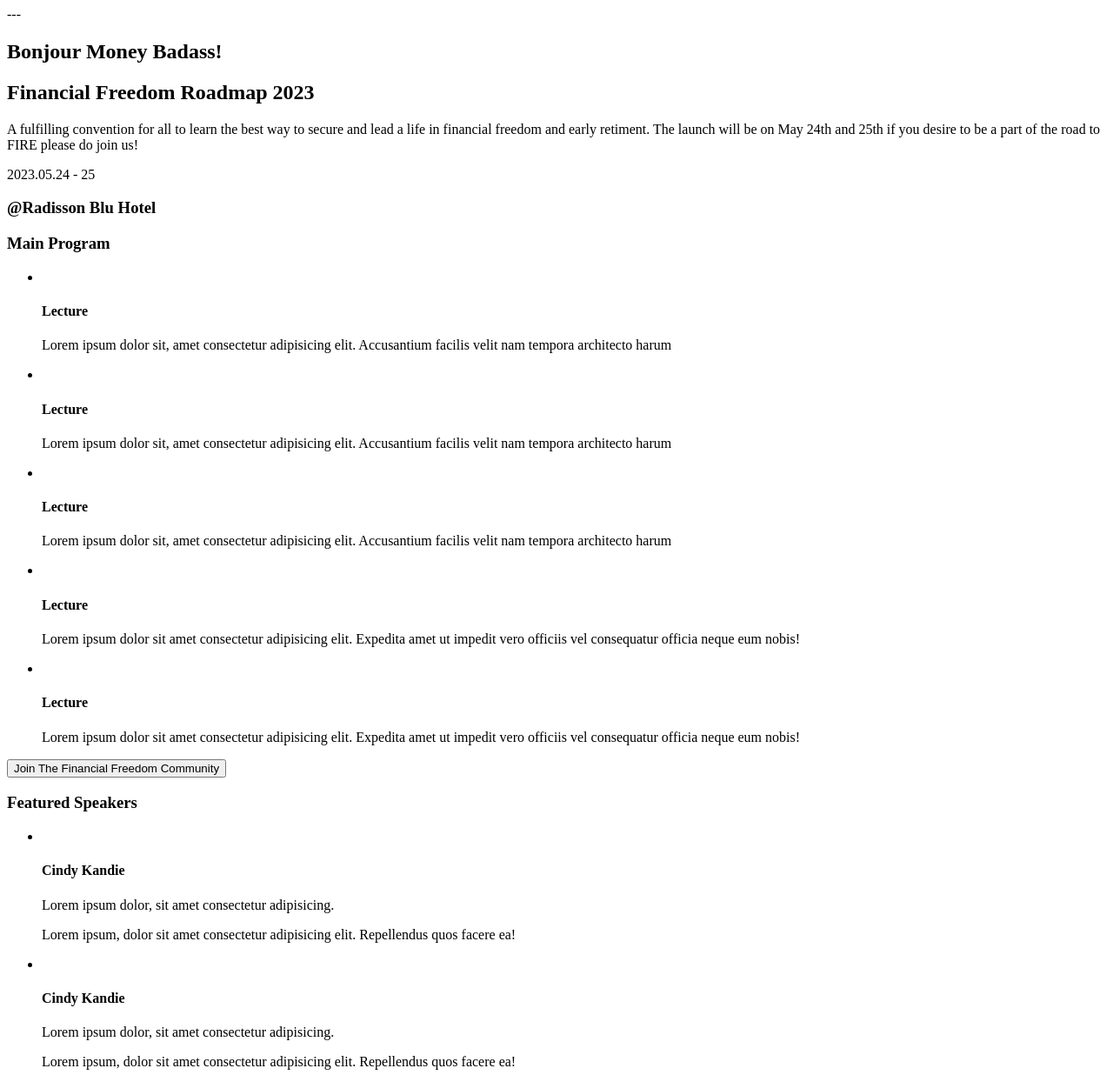
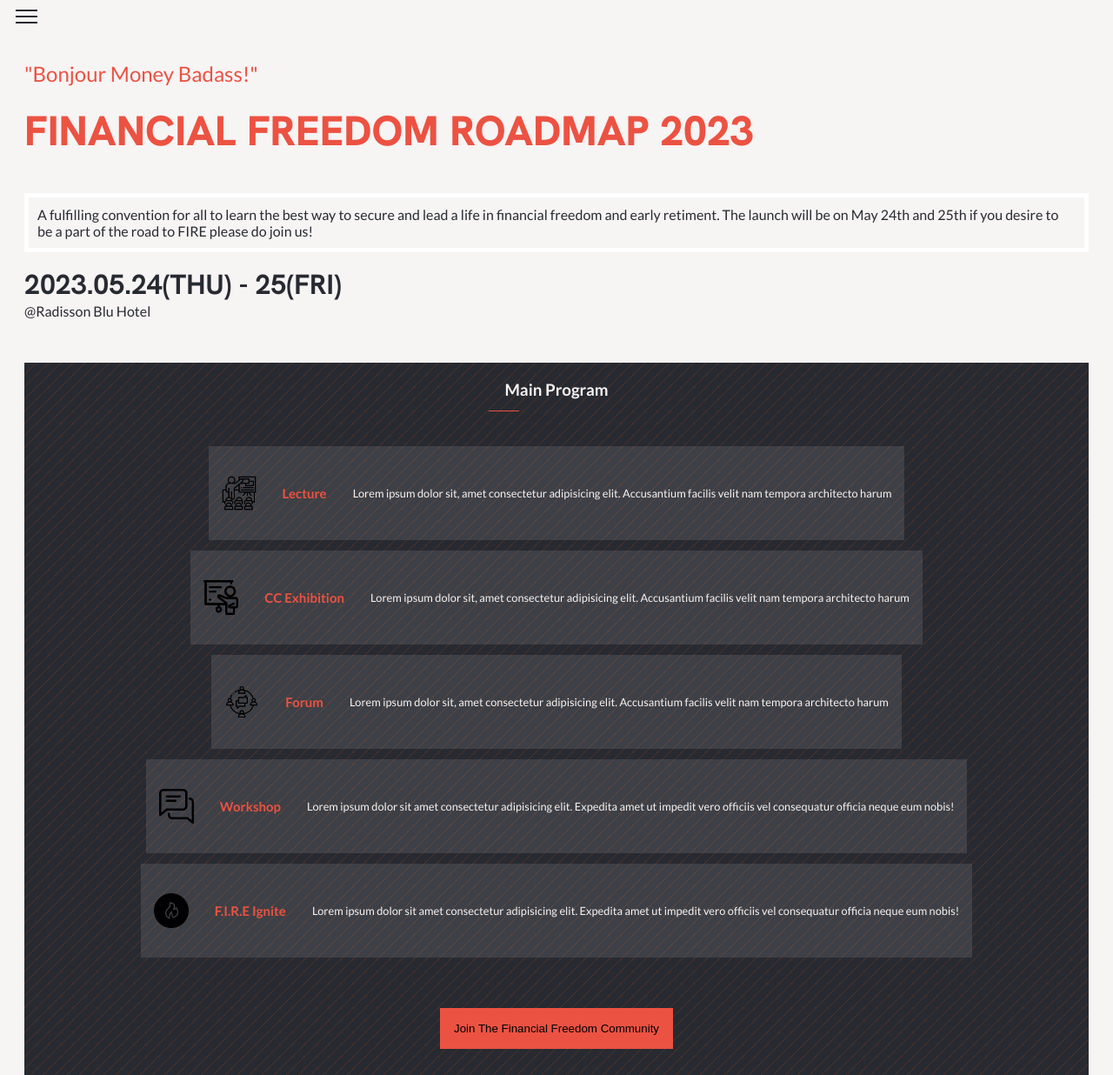
Before and after one commit to cindykandie/financial-conference, a website: page index.html in a window 1280 px wide. Shown: the top 1236 px of the page at 87% size. Drawn offline with Linux system fonts and the light colour scheme; a web font is replaced by a local one.

Commit message:
added text,images and fonts- styled homepage

```diff
--- /dev/null
+++ b/css/styles.css
@@ -0,0 +1,196 @@
+@import url("https://fonts.googleapis.com/css2?family=Carrois+Gothic+SC&family=Fredoka+One&family=Hanken+Grotesk:ital,wght@0,100;0,200;0,300;0,400;0,500;0,600;0,700;0,800;0,900;1,100;1,200;1,300;1,400;1,500;1,600;1,700;1,800;1,900&family=Lato:ital,wght@0,100;0,300;0,400;0,700;0,900;1,100;1,300;1,400;1,700;1,900&display=swap");
+:root {
+  --darkColor: #272a31;
+  --brightColor: #ec5242;
+  --grayColor: #d3d3d3;
+  --whiteColor: #f7f4f4;
+
+  --mainFont: "Lato", sans-serif;
+  --altFont1: "Carrois Gothic SC", sans-serif;
+  --altFont2: "Fredoka One", cursive;
+  --altFont3: "Hanken Grotesk", sans-serif;
+
+
+}
+body {
+  font-family: var(--mainFont);
+  background-color: var(--whiteColor);
+}
+header nav.mobile-nav {
+  padding: 10px;
+  margin-bottom: 40px;
+}
+header nav.mobile-nav div {
+  position: relative;
+  content: "";
+  height: 2px;
+  width: 25px;
+  background-color: var(--darkColor);
+  cursor: pointer;
+}
+header nav.mobile-nav div::before {
+  position: absolute;
+  content: "";
+  height: 2px;
+  width: 25px;
+  background-color: var(--darkColor);
+  top: 7px;
+}
+header nav.mobile-nav div::after {
+  position: absolute;
+  content: "";
+  height: 2px;
+  width: 25px;
+  background-color: var(--darkColor);
+  bottom: 7px;
+}
+
+/* header nav.mobile-nav div.active{
+    position: relative;
+    background-color: transparent;
+}
+header nav.mobile-nav div::after.active{
+    position: absolute;
+    bottom: 10px;
+    transform: rotate(45deg);
+    transform-origin: left;
+}
+header nav.mobile-nav div::before.active{
+    position: absolute;
+    content: '';
+    bottom: 7px;
+    transform: rotate(-45deg);
+    transform-origin: left;
+}  */
+section{
+    margin: auto 20px 50px;
+}
+div.intro-title h1{
+    color: var(--brightColor);
+    font-weight: 400;
+}
+div.intro-title h2{
+    color: var(--brightColor);
+    font-weight: 800;
+    font-size: 3rem;
+    text-transform: uppercase;
+    font-family: var(--altFont3);
+    margin-top: 0;
+    padding-top: 0;
+}
+div.intro-text p{
+    color: var(--darkColor);
+    font-weight: 400;
+    font-family: var(--mainFont);
+    font-size: 1rem;
+    padding: 10px;
+    border: 5px solid #ffffff;
+}
+div.details{
+    display: flex;
+    flex-direction: column;
+    justify-items: space-around;
+    align-items: left;
+    gap: 0;
+    color: var(--darkColor);
+}
+div.details h2{
+    font-family: var(--altFont3);
+    font-size: 2rem;
+    margin: 0;
+}
+div.details h4{
+    font-family: var(--mainFont);
+    font-size: 1rem;
+    margin: 0;
+    font-weight: 400;
+}
+section.program-section{
+    background-color: var(--darkColor);
+    background-image: repeating-linear-gradient(-45deg, rgba(44, 10, 10, 0.1), rgba(247, 93, 4, 0.2) 1px, transparent 1px, transparent 9px);
+    background-size: 14px 14px;
+    color: var(--whiteColor);
+}
+div.program-display{
+    display: flex;
+    flex-direction: column;
+}
+section.program-section h3{
+    position: relative;
+    text-align: center;
+    padding: 20px;
+
+}
+section.program-section h3::before{
+    position: absolute;
+    content: "";
+    height: 1px;
+    width: 35px;
+    background-color: var(--brightColor);
+    top: calc(35px + 20px);
+    left: calc(20px + 42%);
+}
+section.program-section ul{
+    display: flex;
+    flex-direction: column;
+    align-items: center;
+}
+section.program-section ul li{
+    display: flex;
+    flex-direction: row;
+    align-items: center;
+    justify-content: center;
+    list-style: none;
+    margin-left: -30px;
+    margin-right: 10px;
+    padding: 10px 15px;
+    background-color: rgba(255,255,255, 0.1);
+    margin-bottom: 12px;
+    font-size: 0.8rem;
+    gap: 15px;
+}
+section.program-section ul li img{
+    width: 40px;
+}
+section.program-section ul li h4{
+    color: var(--brightColor);
+    font-size: 16px;
+}
+section.program-section ul li h4{
+    font-size: 15px;
+    padding: 15px;
+}
+button.orange-btn{
+    background-color: var(--brightColor);
+    padding: 15px;
+    outline: none;
+    border: 1px solid var(--brightColor);
+    margin: 30px auto;
+    min-width: 200px;
+}
+section.speakers-section ul li{
+    list-style: none;
+    display: flex;
+    align-items: left;
+    justify-content: center;
+    position: relative;
+
+}
+section.speakers-section ul li div img{
+    width: 70px;
+    height: 80px;
+    padding: 10px;
+    position: relative;
+}
+section.speakers-section ul li::before{
+    content: "";
+    position: absolute;
+    width: 50px;
+    height: 50px;
+    z-index: -1;
+    top: -20px;
+    left: 0;
+    background-color: var(--darkColor);
+    background-image: repeating-linear-gradient(-45deg, rgba(235, 221, 221, 0.9), rgba(248, 247, 246, 0.9) 1px, transparent 4px, transparent 9px);
+    background-size: 4px 4px;;
+}
--- a/index.html
+++ b/index.html
@@ -4,68 +4,71 @@
     <meta charset="UTF-8">
     <meta http-equiv="X-UA-Compatible" content="IE=edge">
     <meta name="viewport" content="width=device-width, initial-scale=1.0">
-    <title>Financial Freedom Launch</title>
+    <link rel="stylesheet" href="css/styles.css">
+    <title>Bonne F.I.R.E</title>
 </head>
 <body>
     <header>
-        <nav>
-            <div>---</div>
+        <nav class="mobile-nav">
+            <div class=""></div>
         </nav>
     </header>
-    <section>
-        <div>
-            <h1>Bonjour Money Badass!</h1>
-            <h2>Financial Freedom Roadmap 2023
-            </h2>
+    <section class="main-section">
+        <div class="intro-title">
+            <h1>"Bonjour Money Badass!"</h1>
+            <h2>Financial Freedom Roadmap 2023</h2>
         </div>
-        <div>
-            <p>A fulfilling convention for all to learn the best way to secure and lead a life in financial freedom and early retiment. The launch will be on May 24th and 25th if you desire to be a part of the road to FIRE please do join us!</p>
-            <div>
-                <p>2023.05.24 - 25</p>
-                <h3>@Radisson Blu Hotel</h3>
+        <div class="intro-text">
+            <p class="">A fulfilling convention for all to learn the best way to secure and lead a life in financial freedom and early retiment. The launch will be on May 24th and 25th if you desire to be a part of the road to FIRE please do join us!
+
+            </p>
+            <div class="details">
+                <h2>2023.05.24(THU) - 25(FRI)</h2>
+                <h4>@Radisson Blu Hotel</h4>
             </div>
         </div>
     </section>
-    <section>
+    <section class="program-section">
         <h3>Main Program</h3>
-        <div>
+        <div class="program-display">
             <ul>
                 <li>
-                    <img src="" alt="">
+                    <img src="assets/lecture.png" alt="">
                     <h4>Lecture</h4>
                     <p>Lorem ipsum dolor sit, amet consectetur adipisicing elit. Accusantium facilis velit nam tempora architecto harum</p>
                 </li>
                 <li>
-                    <img src="" alt="">
-                    <h4>Lecture</h4>
+                    <img src="assets/presentation.png" alt="">
+                    <h4>CC Exhibition</h4>
                     <p>Lorem ipsum dolor sit, amet consectetur adipisicing elit. Accusantium facilis velit nam tempora architecto harum</p>
                 </li>
                 <li>
-                    <img src="" alt="">
-                    <h4>Lecture</h4>
+                    <img src="assets/forum.png" alt="">
+                    <h4>Forum</h4>
                     <p>Lorem ipsum dolor sit, amet consectetur adipisicing elit. Accusantium facilis velit nam tempora architecto harum</p>
                 </li>
                 <li>
-                    <img src="" alt="">
-                    <h4>Lecture</h4>
+                    <img src="assets/chat.png" alt="">
+                    <h4>Workshop</h4>
                     <p>Lorem ipsum dolor sit amet consectetur adipisicing elit. Expedita amet ut impedit vero officiis vel consequatur officia neque eum nobis!</p>
                 </li>
                 <li>
-                    <img src="" alt="">
-                    <h4>Lecture</h4>
+                    <img src="assets/fire-round-button.png" alt="">
+                    <h4>F.I.R.E Ignite</h4>
                     <p>Lorem ipsum dolor sit amet consectetur adipisicing elit. Expedita amet ut impedit vero officiis vel consequatur officia neque eum nobis!</p>
                 </li>
             </ul>
-            <button> Join The Financial Freedom Community</button>
+            <button class="orange-btn"> Join The Financial Freedom Community
+            </button>
         </div>
     </section>
 
-    <section>
+    <section class="speakers-section">
         <h3>Featured Speakers</h3>
         <ul>
             <li>
                 <div>
-                    <img src="" alt="">
+                    <img src="assets/image6.jpg" alt="">
                 </div>
                 <div>
                     <h4>Cindy Kandie</h4>
@@ -75,7 +78,7 @@
             </li>
             <li>
                 <div>
-                    <img src="" alt="">
+                    <img src="assets/image1.jpg" alt="">
                 </div>
                 <div>
                     <h4>Cindy Kandie</h4>
@@ -86,7 +89,7 @@
             <button>More</button>
             <li>
                 <div>
-                    <img src="" alt="">
+                    <img src="assets/image2.jpg" alt="">
                 </div>
                 <div>
                     <h4>Cindy Kandie</h4>
@@ -96,7 +99,7 @@
             </li>
             <li>
                 <div>
-                    <img src="" alt="">
+                    <img src="assets/image3.jpg" alt="">
                 </div>
                 <div>
                     <h4>Cindy Kandie</h4>
@@ -106,7 +109,7 @@
             </li>
             <li>
                 <div>
-                    <img src="" alt="">
+                    <img src="assets/image4.jpg" alt="">
                 </div>
                 <div>
                     <h4>Cindy Kandie</h4>
@@ -116,7 +119,7 @@
             </li>
             <li>
                 <div>
-                    <img src="" alt="">
+                    <img src="assets/image5.jpg" alt="">
                 </div>
                 <div>
                     <h4>Cindy Kandie</h4>
@@ -139,7 +142,7 @@
     <footer>
         <img src="" alt="">
         <div>
-            <p>Bonne F.I.R.E</p>
+            <p>Bonne F.I.R.E!</p>
             <span>All Rights Reserved</span>
         </div>
     </footer>
```
Also changed, not shown: aboutpage.html (added, +57 -0 lines), assets/chat.png (added), assets/fire-round-button.png (added), assets/forum.png (added), assets/image1.jpg (added), assets/image2.jpg (added), assets/image3.jpg (added), assets/image4.jpg (added), assets/image5.jpg (added), assets/image6.jpg (added), assets/lecture.png (added), assets/presentation.png (added), css/aboutpage.css (added).
